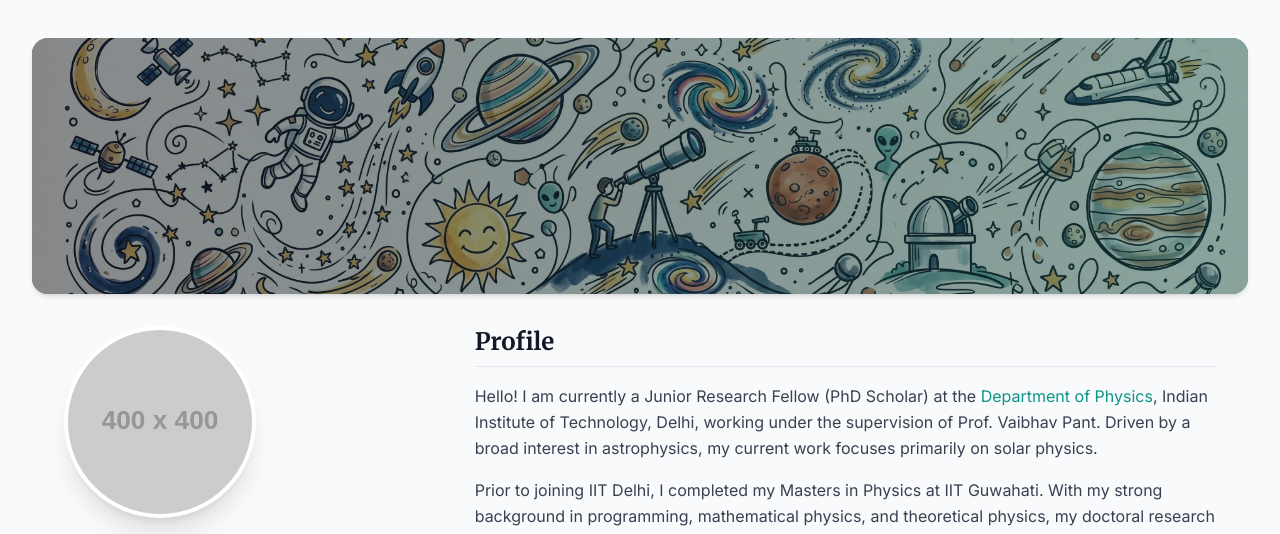
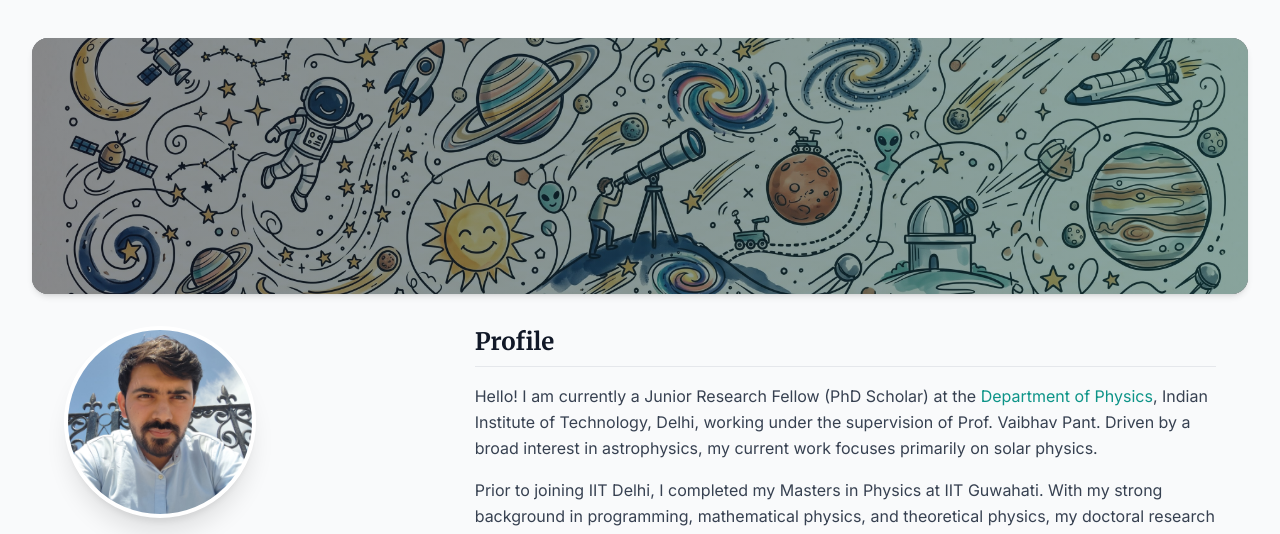
Before and after one commit to tanujchauhan17/webpage, a plain HTML site: page index.html in a window 1280 px wide. Shown: the part 67-601 px from the top of the page. Drawn offline with nearby package versions, Linux system fonts and the light colour scheme; no server answers; placeholder pictures from the web are drawn by us.

Commit message:
Update index.html

```diff
--- a/index.html
+++ b/index.html
@@ -218,7 +218,7 @@
                 <!-- Profile Image & Quick Links -->
                 <div class="w-full md:w-1/3 flex flex-col items-center md:items-start text-center md:text-left">
                     <div class="w-40 h-40 md:w-48 md:h-48 rounded-full overflow-hidden border-4 border-white dark:border-gray-800 shadow-xl mb-6 relative bg-white">
-                        <img src="assets/profile.jpg" alt="Tanuj Chauhan" class="w-full h-full object-cover" onerror="this.src='https://placehold.co/400x400/e2e8f0/475569?text=TC'">
+                        <img src="assets/profile-pic.jpg" alt="Tanuj Chauhan" class="w-full h-full object-cover" onerror="this.src='https://placehold.co/400x400/e2e8f0/475569?text=TC'">
                     </div>
                     <h1 class="text-3xl md:text-4xl font-serif font-bold text-gray-900 dark:text-white mb-2 tracking-tight">Tanuj Chauhan</h1>
                     <p class="text-lg text-primary-600 dark:text-primary-400 font-semibold mb-2">Junior Research Fellow (PhD Scholar)</p>
```
